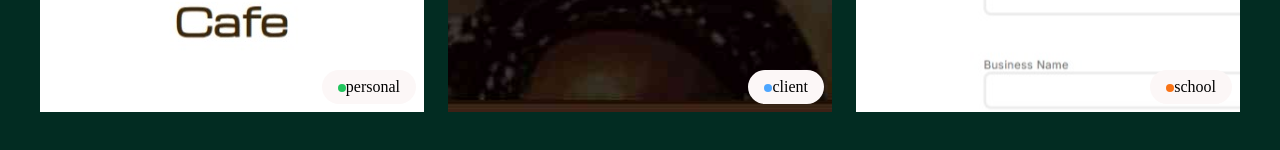
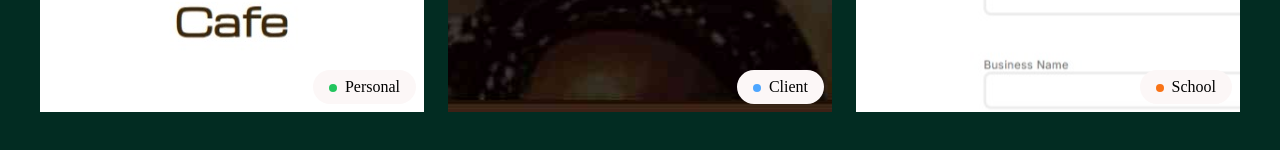
Before and after one commit to Lovethrech/my-main-portfolio, a Vue app: page / in a window 1280 px wide. Shown: the part 1973-2123 px from the top of the page. Built offline with nearby package versions, Linux system fonts and the light colour scheme.

Commit message:
working on the home-about components.

```diff
--- a/src/components/home/project/HomeProjectBox.vue
+++ b/src/components/home/project/HomeProjectBox.vue
@@ -18,7 +18,7 @@ const {homeProjectBoxDescItems}=defineProps(['homeProjectBoxDescItems']);
                     :style="{backgroundColor: homeProjectBoxDescItem.legendColor}"
                 >
                 </span>
-                <span>
+                <span class="home-project-box-legend-name">
                     {{ homeProjectBoxDescItem.legendName }}
                 </span>
             </div>
@@ -32,7 +32,7 @@ const {homeProjectBoxDescItems}=defineProps(['homeProjectBoxDescItems']);
     justify-content: end;
 }
 .home-project-box{
-    background-size: cover;
+    background-size: contain;
     width:30vw;
     height: 30vh;
     flex-direction: column;
@@ -42,12 +42,15 @@ const {homeProjectBoxDescItems}=defineProps(['homeProjectBoxDescItems']);
     background-color: var(--bg-color);
     padding: 0.5vh 2vh;
     border-radius: var(--border-radius);
-    gap:20vh;
 }
 .home-project-box-legend-dot {
     display: inline-block;
+    margin-right:1vh;
     width: 1vh;
     height: 1vh;
     border-radius: 50%;
 }
+.home-project-box-legend-name{
+    text-transform: capitalize;
+}
 </style>
```
